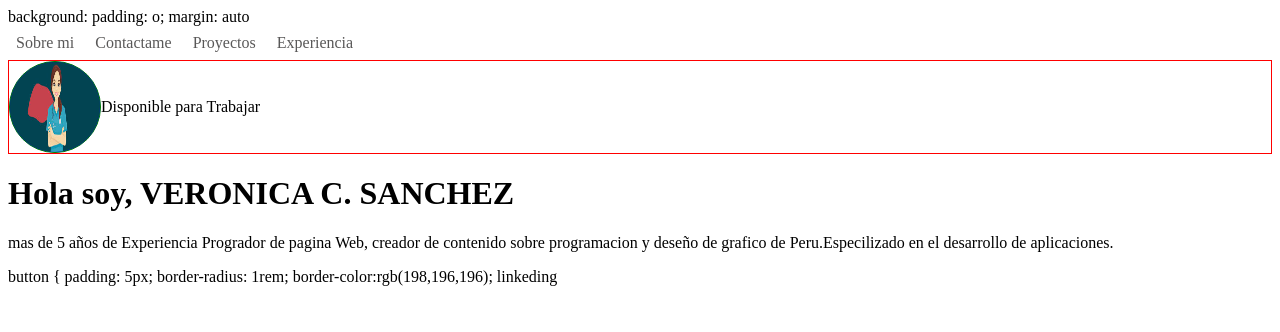
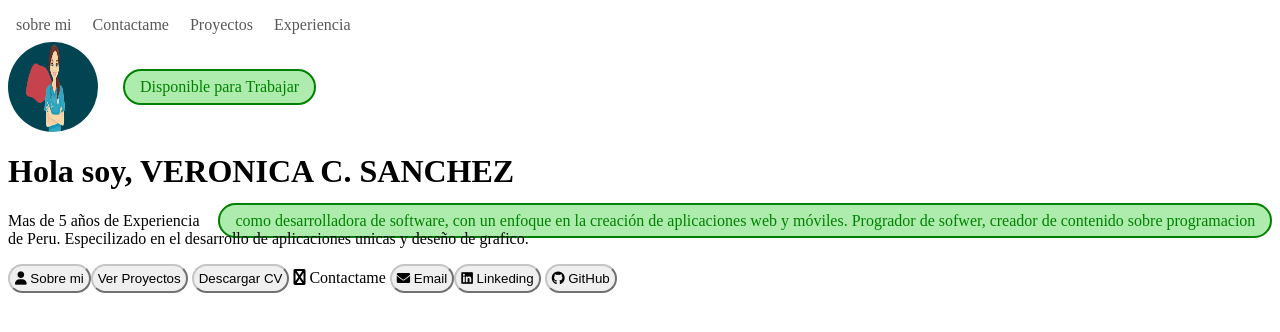
Before and after one commit to patyuska/ib-diurno, a plain HTML site: page index.html in a window 1280 px wide. Drawn offline with Linux system fonts and the light colour scheme.

Commit message:
perfil portafolio -final

```diff
--- a/estilos.css
+++ b/estilos.css
@@ -7,9 +7,10 @@ etiqueta{}
 }*/
 
 .body {
-    background: #efeeee;
-    padding: 0;
-    margin: 0;
+    background:#efeeee;
+    width:700;
+    padding:0;
+    margin:auto;
 
     /* limkitar el tamaño */
     width: 400px;
@@ -17,13 +18,11 @@ etiqueta{}
     margin: auto;
 }
 
-
 .cabecera {
     /* border: 2px solid blue; */
     display: flex;
     gap: 5px;
     /* justify-content: space-between; */
-
 }
 
 a {
@@ -40,50 +39,43 @@ a:hover {
 
 .Cuerpo {
     border: 1px solid blue;
-
 }
 
 #perfil {
-    border: 1px solid red;
+    /* border: 1px solid red; */
     display: flex;
     flex-direction: row;
     align-items: center;
-
+    /* justify-content: center; */
 }
 
 img {
-    border: 1px solid green;
+    /* border: 1px solid green; */
     width: 90px;
     height: 90px;
+    background: blue;
     border-radius: 50%;
-    background: blue;
-
+    margin-right: 10px;
 }
 
-#prefil span {
-    border: px solid green;
+ span {
+    border: 2px solid green;
     /* padding:  10px; */
-    /* padding; 5px 40 px; */
     padding: 7px 15px;
     /* padding; 5px 15px 40px 100px */
-
 
     border-radius: 1.5rem;
     background: #adecad;
     color: green;
     margin-left: 15px;
-
 }
 
-p span {
+#span {
     color: #ffd000;
-
 }
 
 .Cuerpo {
     margin-top: 70px;
-
-
 }
 
 button {
--- a/index.html
+++ b/index.html
@@ -1,27 +1,23 @@
 <!DOCTYPE html>
 <html lang="en">
+
 <head>
     <meta charset="UTF-8">
     <meta name="viewport" content="width=device-width, initial-scale=1.0">
     <title>Document</title>
 
     <link rel="stylesheet" href="estilos.css">
-
-
+    <link rel="stylesheet" href="https://cdnjs.cloudflare.com/ajax/libs/font-awesome/6.0.0-beta3/css/all.min.css"
 </head>
 
 <body>
-    background:
-    padding: o;
-    margin: auto
 
     <header class="cabecera">
-        <a href="#">Sobre mi </a>
+        <a class="#" href=#>sobre mi </a>
         <a href="#">Contactame</a>
         <a href="#">Proyectos </a>
         <a href="#">Experiencia</a>
     </header>
-
 
     <main class="cuerpo">
         <div id="perfil">
@@ -30,19 +26,43 @@
         </div>
         <div>
             <h1>Hola soy, VERONICA C. SANCHEZ</h1>
-            <p> mas de 5 años de Experiencia
-                Progrador de pagina Web, creador de contenido sobre programacion y deseño de grafico
-                de Peru.Especilizado en el desarrollo de aplicaciones.
+            <p> Mas de 5 años de Experiencia
+                <span>como desarrolladora de software,
+                    con un enfoque en la creación de aplicaciones web y móviles.
+                    Progrador de sofwer, creador de contenido sobre programacion
+                </span> de Peru. Especilizado en el desarrollo de aplicaciones unicas y deseño de grafico.
+
 
             </p>
+            <p> </p>
         </div>
-          button {
-           padding: 5px;
-           border-radius: 1rem;
-           border-color:rgb(198,196,196);
+        </div class="botone">
 
-
-          linkeding
+        <buttons>
+            <button class="btn btn-primary">
+                <i class="fa-solid fa-user"></i>
+                Sobre mi
+                <button class="btn btn-secondary">Ver Proyectos</button>
+                <button class="btn btn-primary">Descargar CV</button>
+                <i class="fa-solid  fa-check fa-github"></i>
+                Contactame
+            </button>
+            <buttons>
+                <button class="btn btn-secondary">
+                    <i class="fa-solid fa-envelope"></i>
+                    Email
+            </buttons>
+            <buttons>
+                <button class="btn btn-secondary">
+                    <i class="fa-brands fa-linkedin"></i>
+                    Linkeding
+                </button>
+                <buttons>
+                    <button class="btn btn-secondary">
+                        <i class="fa-brands fa-github"></i>
+                        GitHub
+                    </button>
+                    </div>
     </main>
 </body>
 
```
